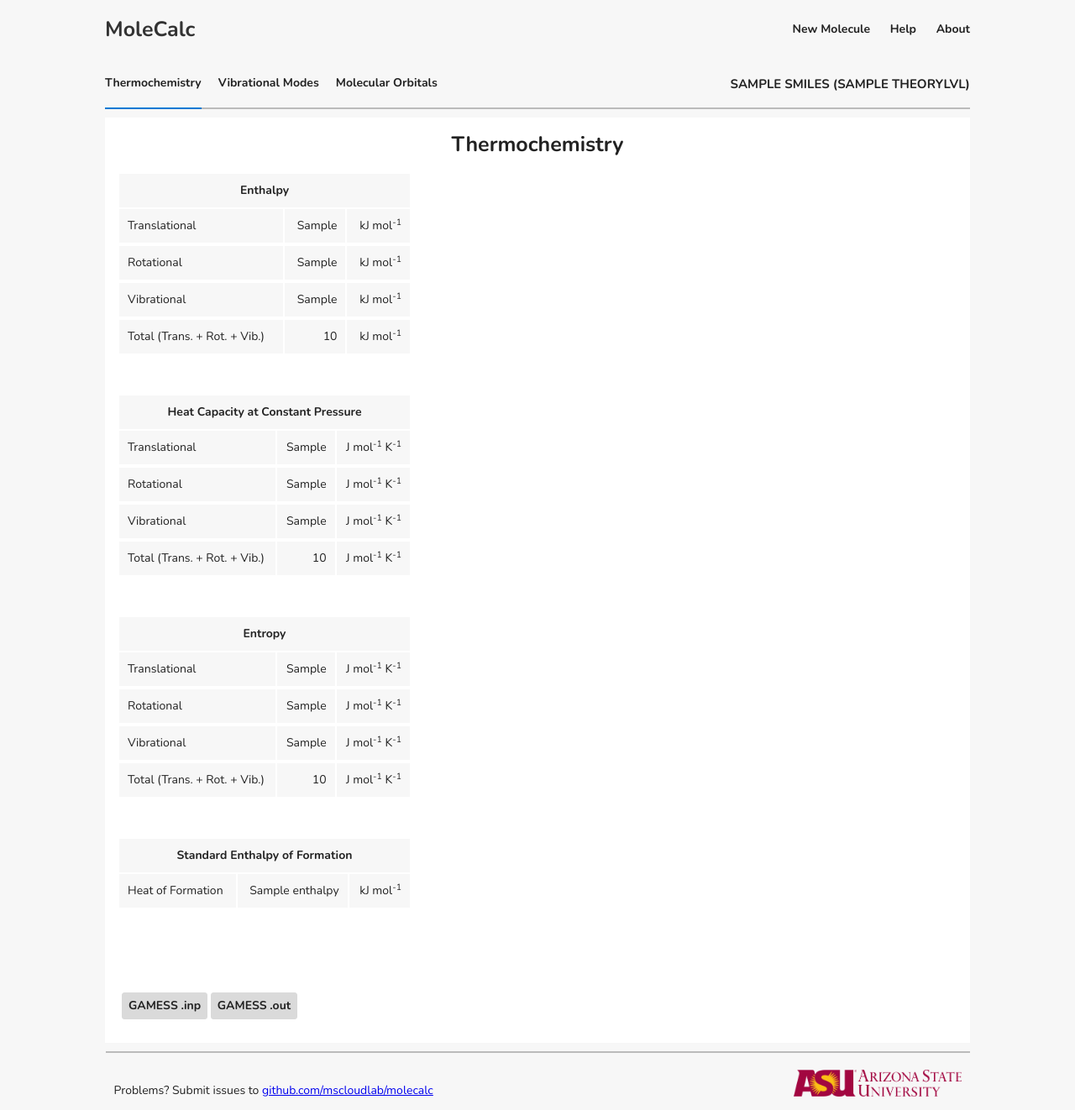
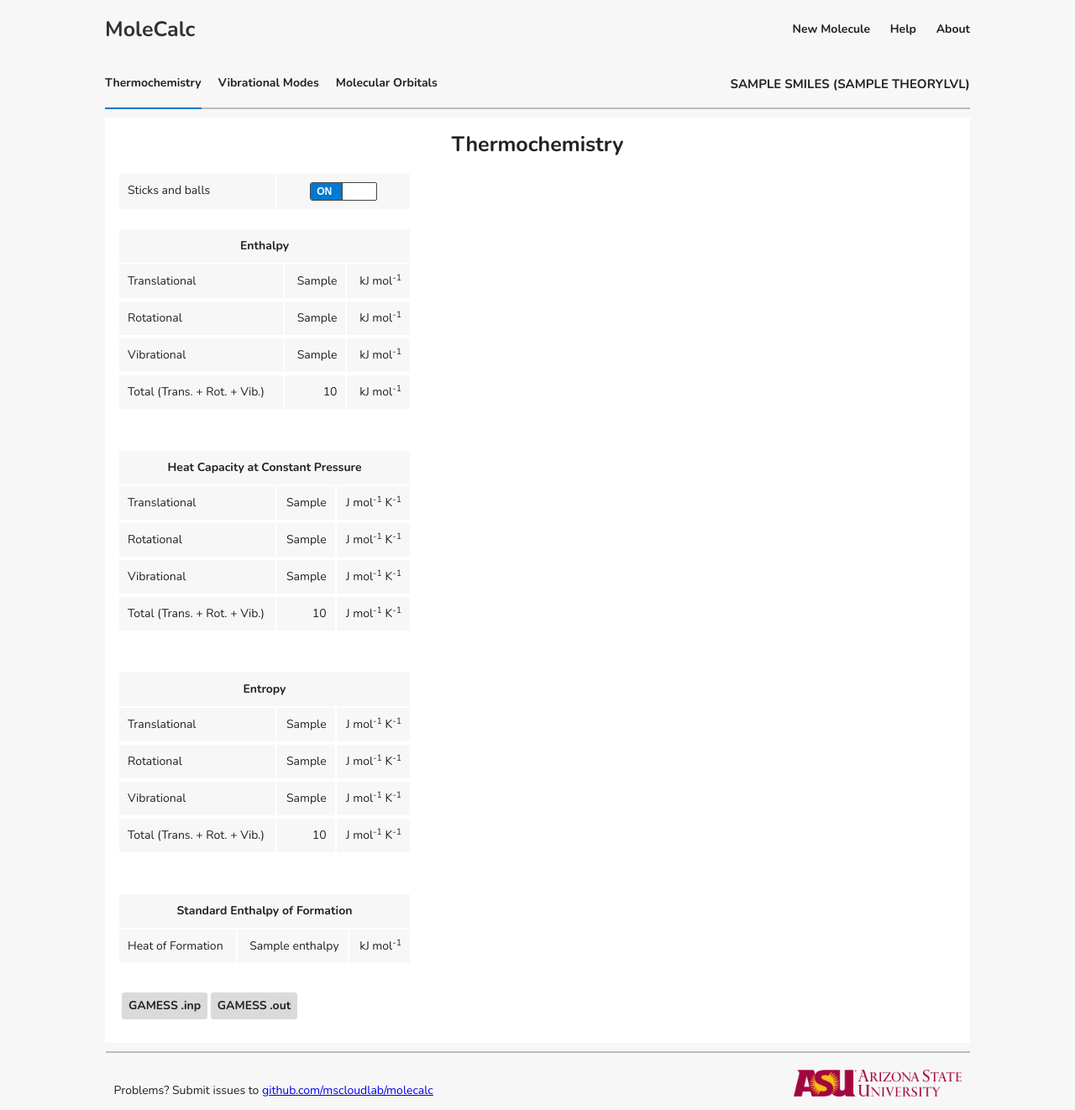
Before and after one commit to sseyler/MoleCalc-2.0, a Flask app: template molecalc/templates/calculation/calculation.html in a window 1280 px wide. Shown: the whole page at 84% size. Run offline with Flask 2, Linux system fonts and the light colour scheme; the template is opened without the code that fills it: most values are stand-ins (such as "Sample title", 1, 10 or a date in 2020); some libraries are stand-ins or nearby versions.

Commit message:
First almost-working version with Jmol viewer in thermochemistry tab.

```diff
--- a/molecalc/static/css/og/app_layout.css
+++ b/molecalc/static/css/og/app_layout.css
@@ -482,15 +482,15 @@
 /* "onecol" is specifically for thermochem calc tab, so this overrides
     ".molecalc.calculation .mc-content .calc" above
 */
-.molecalc.calculation .mc-content .calc.onecol {
-    grid-template-columns: 1fr 2fr;
- 	grid-template-rows: 40px 10px 1fr 50px;
-    grid-template-areas:
-        "title title"
-        "pad pad"
-        "content content"
-        "data .";
-}
+/*.molecalc.calculation .mc-content .calc.onecol {*/
+/*    grid-template-columns: 1fr 2fr;*/
+/* 	grid-template-rows: 40px 10px 1fr 50px;*/
+/*    grid-template-areas:*/
+/*        "title title"*/
+/*        "pad pad"*/
+/*        "content content"*/
+/*        "data .";*/
+/*}*/
 /*.molecalc.calculation .mc-content .calc .tbls_container {*/
 /*    grid-area: content;*/
 /*    display: grid;*/
--- a/molecalc/templates/calculation/section_thermo.html
+++ b/molecalc/templates/calculation/section_thermo.html
@@ -4,6 +4,102 @@
 <!--  &lt;!&ndash; Would be nice to include the molecule name here... &ndash;&gt;-->
 <!--</p>-->
   <!-- <h3>at 298.15 K and standard pressure</h3> -->
+
+<script type="text/javascript">
+
+    var sdf = `{{sdf}}`;
+    var optMolecule = `{{vibjsmol}}`;
+
+    var jmolOpt;
+    var optInfo1 = {
+        height: '100%',
+        width: '100%',
+        j2sPath: "/static/external/jsmol/j2s",
+        use: 'HTML5',
+        disableInitialConsole: true,
+        allowJavaScript: true,
+        debug: false,
+    };
+
+    waitForElement('#jmolOpt_appletdiv', function() {
+        jsmolSetMol(jmolOpt, optMolecule);
+        Jmol.script(jmolOpt, 'set bondRadiusMilliAngstroms 100; set multipleBondSpacing -0.3');
+        // Jmol.script(jmolOpt, 'mo TITLEFORMAT ""');
+        Jmol.script(jmolOpt, 'centerAt average 0.0 0.0 0.0');
+    });
+
+$(function() {
+    $sidebars = $(".sidebar");
+
+    // View Molecule
+    $('.optmol_level a').click(function()
+    {
+        // Check for getProperty fileName
+        var optmol = $(this).attr('rel');
+        Jmol.script(jmolOpt, 'mo '+optmol);
+        $sidebars.removeClass("active");
+        return false;
+    });
+
+    // Balls on off
+    $('#spacefill_switch_opt').change(function()
+    {
+        var checked = $(this).prop('checked');
+        var rel;
+        if(checked)
+        {
+            rel = 'on; spacefill 24%;';
+        }
+        else
+        {
+            rel = 'off';
+        }
+        Jmol.script(jmolOpt, 'cpk '+rel);
+    });
+
+});
+
+</script>
+
+
+<div class="toggle700 calcOptionMenu">
+    <a class="button highlight btnSidebar" href="#calcOptimization">
+        Optimization
+        <!-- <i class="fas fa&#45;plus"></i> -->
+    </a>
+</div>
+
+<section class="options sidebar" id="calcOptimization">
+
+    <section class="sidebar-cover"></section>
+    <section class="sidebar-background btnCloseSidebar" href="#calcOptimization"></section>
+
+    <section class="sidebar-wrapper"> <!-- sidebar wrapper -->
+
+        <section class="toolset toggle700">
+            <a class="button icon btnCloseSidebar" href="#calcOptimization">
+                <i class="fas fa-times"></i>
+            </a>
+        </section>
+
+    <table>
+    <tbody>
+    <tr>
+      <td>Sticks and balls</td>
+      <td class="center">
+
+        <div class="onoffswitch">
+            <input autocomplete="off" type="checkbox" class="onoffswitch-checkbox" id="spacefill_switch" name="spacefill_switch" checked="">
+            <label class="onoffswitch-label" for="spacefill_switch">
+                <div class="onoffswitch-inner"></div>
+                <div class="onoffswitch-switch"></div>
+            </label>
+        </div>
+
+      </td>
+    </tr>
+    </tbody>
+    </table>
 
     <div class="tbls_container">
 
@@ -51,3 +147,17 @@
     </div>
 
     </div>
+
+    </section> <!-- sidebar wrapper -->
+</section>
+
+<section class="view">
+
+    <div class="jsmol" style="width: 100%;height: 100%;">
+        <script type="text/javascript">
+            jmolOpt = Jmol.getApplet("jmolOpt", optInfo1);
+            Jmol.script(jmolOpt, 'background "#ffffff"');
+        </script>
+    </div>
+
+</section>
--- a/molecalc/templates/calculation/section_vibrations.html
+++ b/molecalc/templates/calculation/section_vibrations.html
@@ -203,5 +203,4 @@ $(function()
         </script>
     </div>
 
-
 </section>
```
Also changed, not shown: molecalc/templates/calculation/section_orbitals.html (+5 -10 lines). Lines whose indentation alone changed are shown as unchanged.
